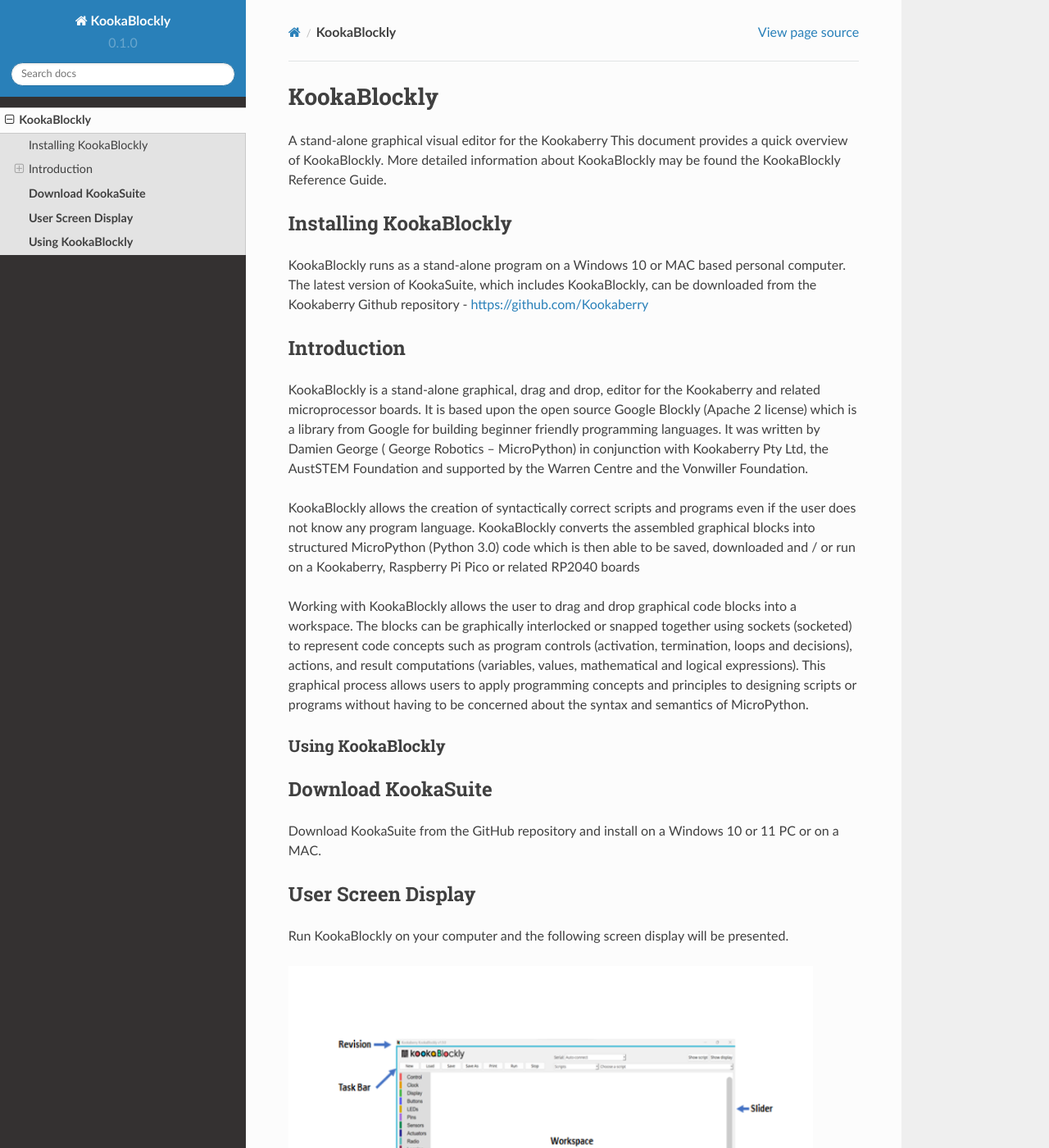
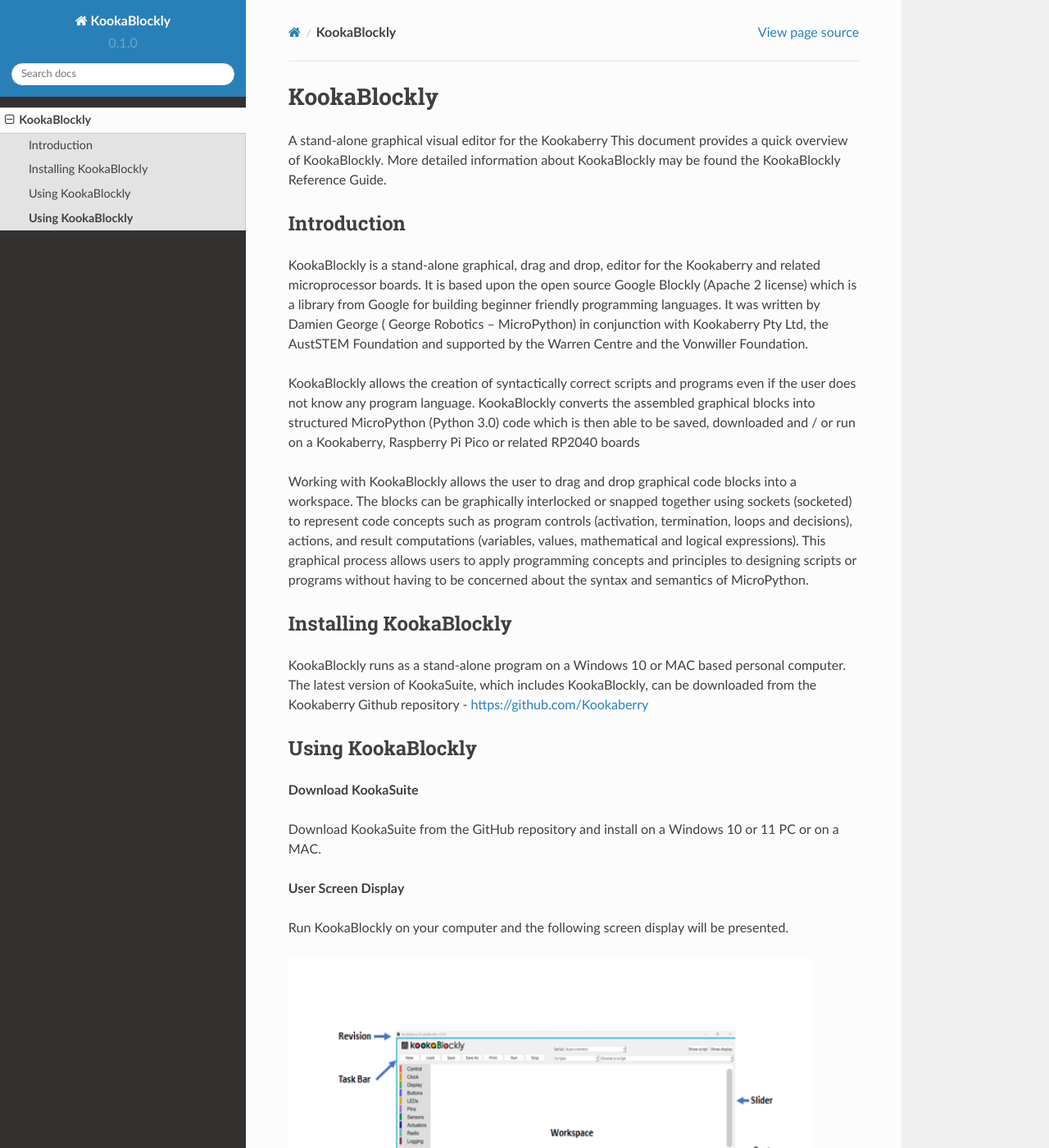
Before and after one commit to JulianDinsdale/KookaBlockly, a Sphinx documentation site: the page built from docs/source/KookaBlockly_Overview.rst, in a window 1280 px wide and 1400 px high. Shown: the whole window at 82% size. Built offline with Sphinx 7.4.7 and the Read the Docs theme 2.0.0, drawn with Linux system fonts in a browser that asks for light colours; some of the changed text lies outside the part shown.

Commit message:
Doc Formatting changes

```diff
--- a/docs/source/KookaBlockly_Overview.rst
+++ b/docs/source/KookaBlockly_Overview.rst
@@ -6,15 +6,6 @@
 A stand-alone graphical visual editor for the Kookaberry
 This document provides a quick overview of KookaBlockly.  More detailed information about KookaBlockly
 may be found the KookaBlockly Reference Guide.
-
-
-Installing KookaBlockly
------------------------
-
-KookaBlockly runs as a stand-alone program on a Windows 10 or MAC based personal computer.
-The latest version of KookaSuite, which includes KookaBlockly, can be downloaded
-from the Kookaberry Github repository -
-https://github.com/Kookaberry
 
 
 
@@ -40,16 +31,24 @@
 concerned about the syntax and semantics of MicroPython.
 
 
+Installing KookaBlockly
+-----------------------
+
+KookaBlockly runs as a stand-alone program on a Windows 10 or MAC based personal computer.
+The latest version of KookaSuite, which includes KookaBlockly, can be downloaded
+from the Kookaberry Github repository -
+https://github.com/Kookaberry
+
 Using KookaBlockly
-==================
+------------------
 
 **Download KookaSuite**
------------------------
+
 
 Download KookaSuite from the GitHub repository and install on a Windows 10 or 11 PC or on a MAC.
 
 **User Screen Display**
------------------------
+
 
 Run KookaBlockly on your computer and the following screen display will be presented.
 
@@ -57,7 +56,9 @@
     :alt:  Initial Display
     :width: 640px
 
-*Revision Level*    -   The Revision Level of KookaBlockly is shown at the top left-hand side of the display
+*Revision Level*
+
+            The Revision Level of KookaBlockly is shown at the top left-hand side of the display
 
 *Task Bar*
             The Task bar is divided into two areas.  The first area comprises script command buttons
```
